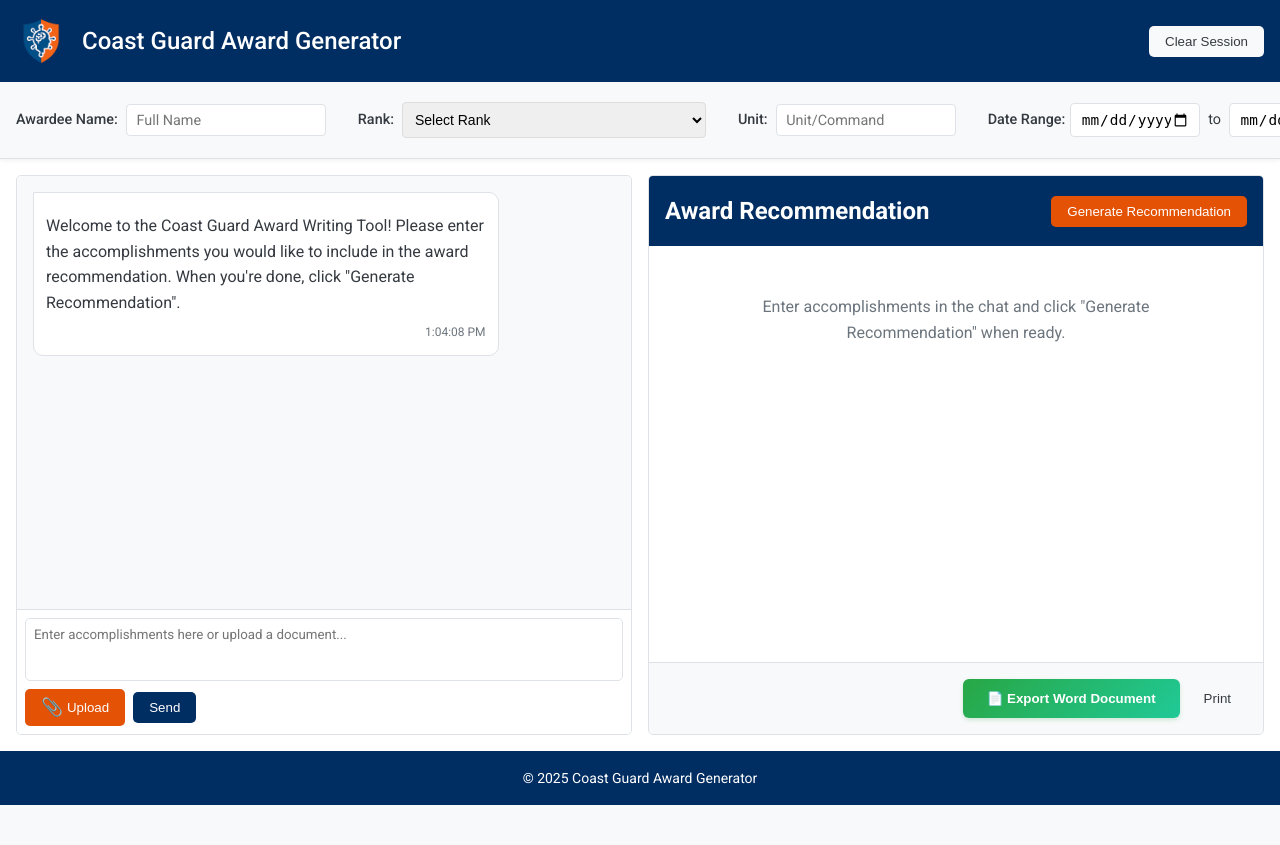
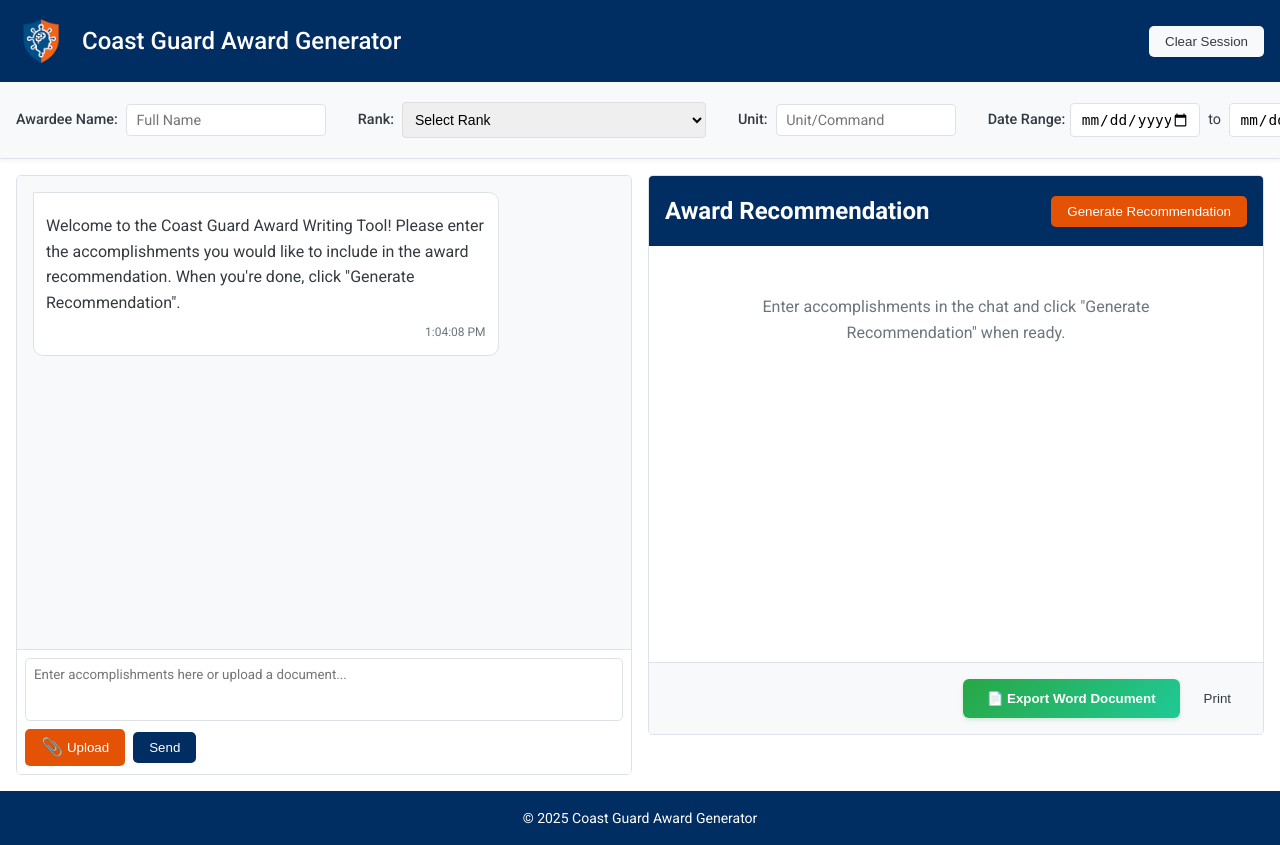
Before and after one commit to DevinGreenwell/award-generator, a Flask app: page / in a window 1280 px wide. Before the commit the page ends 805 px from the top, so only its background shows below. Run offline with Flask 3, Linux system fonts and the light colour scheme; data that the repository does not hold is empty; parts of the project's set-up code (start-up, migrations or seed data) failed here and were passed over; some libraries are stand-ins or nearby versions.

Commit message:
Make application full screen by removing margins and max-width
- Removed max-width: 1400px from app-container
- Changed width to 100% and removed centering margin
- Removed box-shadow for cleaner full-screen look
- Removed padding from main element
- Adjusted chat container height to use calc() for better scaling
- Application now fills entire browser window

🤖 Generated with [Claude Code](https://claude.ai/code)

Co-Authored-By: Claude <noreply@anthropic.com>

```diff
--- a/src/static/css/styles.css
+++ b/src/static/css/styles.css
@@ -24,16 +24,18 @@ body {
     line-height: 1.6;
     color: var(--dark-color);
     background-color: var(--light-gray);
+    margin: 0;
+    padding: 0;
 }
 
 .app-container {
     display: flex;
     flex-direction: column;
     min-height: 100vh;
-    max-width: 1400px;
-    margin: 0 auto;
+    width: 100%;
+    margin: 0;
     background-color: white;
-    box-shadow: 0 0 20px rgba(0, 0, 0, 0.1);
+    box-shadow: none;
 }
 
 /* Header Styles */
@@ -178,7 +180,7 @@ header {
 /* Main Content Styles */
 main {
     flex: 1;
-    padding: 1rem;
+    padding: 0;
     position: relative;
     z-index: 1;
 }
@@ -187,6 +189,8 @@ main {
     display: grid;
     grid-template-columns: 1fr;
     gap: 1rem;
+    padding: 1rem;
+    height: 100%;
 }
 
 @media (min-width: 992px) {
@@ -199,7 +203,8 @@ main {
 .chat-container {
     display: flex;
     flex-direction: column;
-    height: 70vh;
+    height: calc(100vh - 200px);
+    min-height: 500px;
     border: 1px solid var(--border-color);
     border-radius: 5px;
     overflow: hidden;
```
